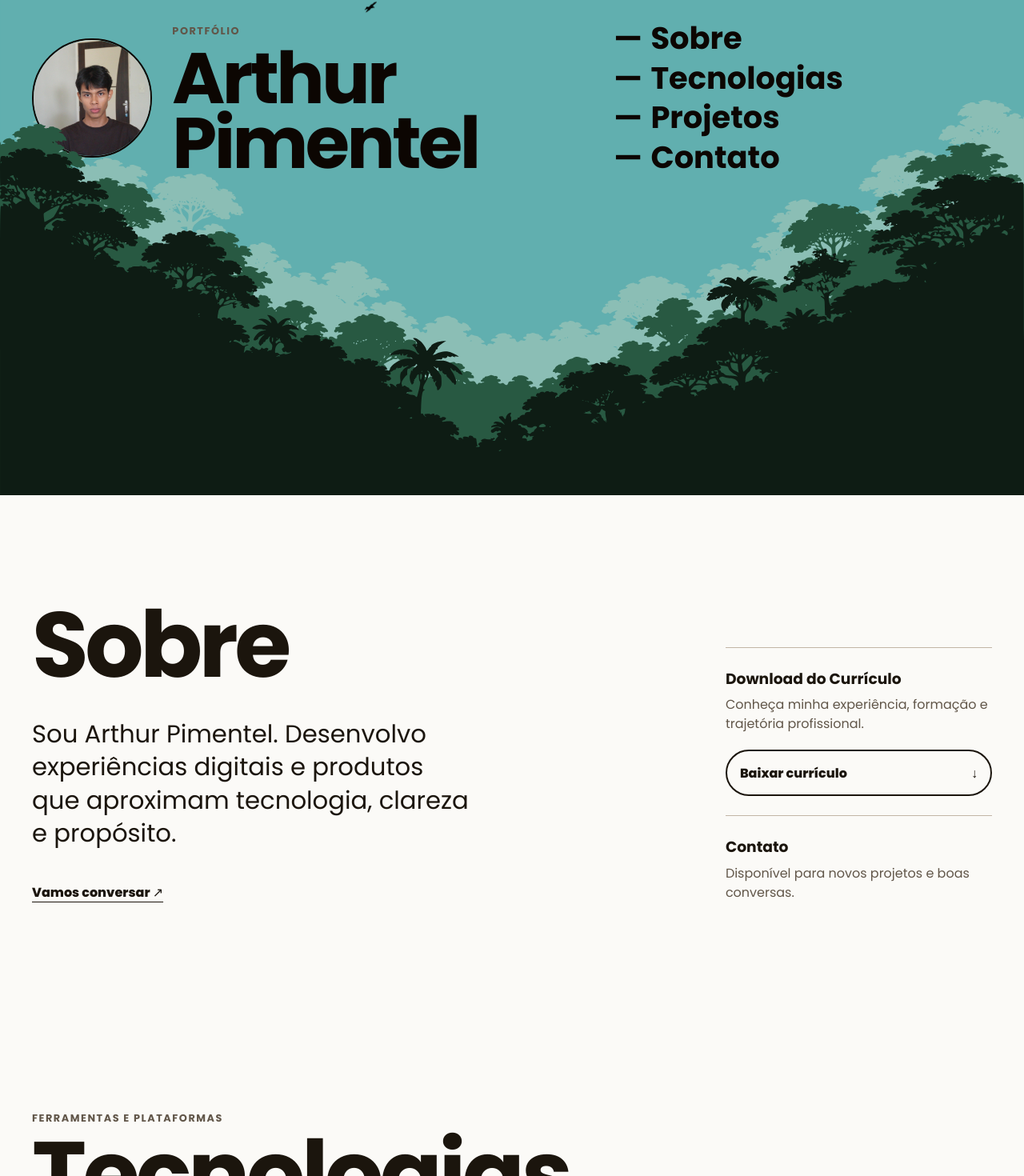
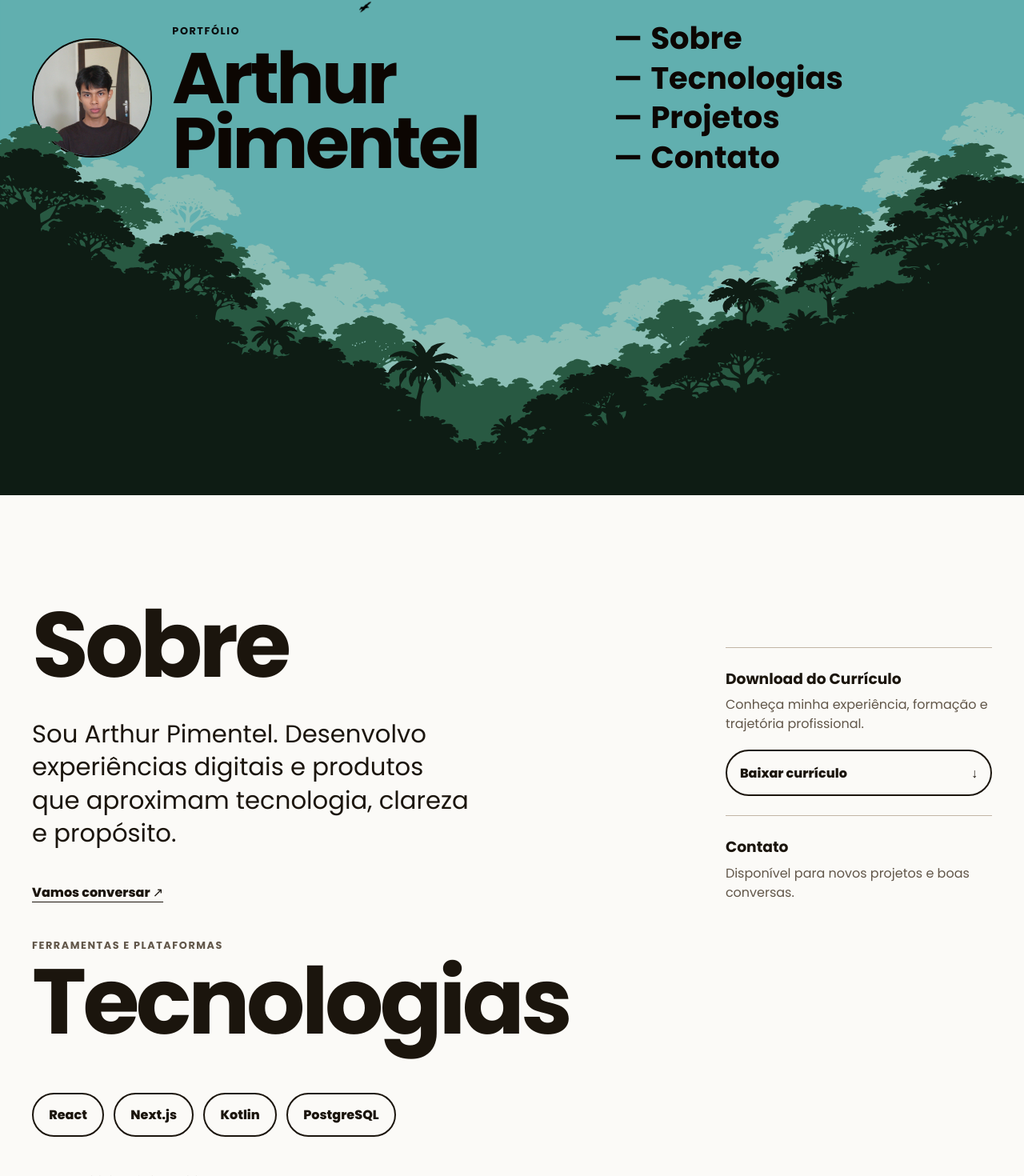
Before and after one commit to Covil-Works/Portifolio-Covil, a React (Vite) app: page / in a window 1280 px wide. Shown: the part 175-1645 px from the top of the page at 80% size. Built offline with nearby package versions, Linux system fonts and the light colour scheme.

Commit message:
fix(layout): corrige detalhes visuais

```diff
--- a/src/styles/global.css
+++ b/src/styles/global.css
@@ -21,6 +21,7 @@ a { color: inherit; }
 
 .hero {
   --composition-width: 100%;
+  --hero-bg-dark: #090b0d;
   --hero-photo-size: clamp(5rem, 9vw, 8rem);
   --hero-identity-gap: clamp(1rem, 2vw, 1.75rem);
   position: relative;
@@ -34,7 +35,7 @@ a { color: inherit; }
 .hero[data-theme="dark"] small { color: oklch(0.78 0.015 80); }
 .hero__background { position: absolute; inset: 0; }
 .hero__background { z-index: 0; background: #61afaf; }
-.hero[data-theme=dark] .hero__background { background: #090b0d; }
+.hero[data-theme=dark] .hero__background { background: var(--hero-bg-dark); }
 .hero__background-image {
   position: absolute;
   top: 0;
@@ -141,6 +142,7 @@ a { color: inherit; }
 .hero[data-theme="dark"] .hero__stack-image--light { opacity: 0; }
 .hero[data-theme="dark"] .hero__stack-image--dark { opacity: 1; }
 @media (min-width: 761px) {
+  .hero__stack { right: -5px; left: -5px; }
   .hero__layer { transform: translate3d(0, calc(var(--hero-content-offset-y) + var(--hero-scroll-offset, 0px)), 0); }
 }
 .theme-toggle {
@@ -201,6 +203,7 @@ a { color: inherit; }
   object-fit: cover;
 }
 small { color: var(--muted); font-size: 0.8rem; font-weight: 700; letter-spacing: 0.12em; }
+.hero__name small { color: var(--hero-bg-dark); }
 h1 {
   max-width: 9ch;
   margin: 0.5rem 0 0;
@@ -215,7 +218,9 @@ nav a::before { content: "—"; display: inline-block; margin-right: 0.65rem; tr
 nav a:hover::before, nav a:focus-visible::before { transform: translateX(0.35rem); }
 a:focus-visible { outline: 3px solid var(--honey); outline-offset: 5px; }
 
-.about, .technologies, .projects { padding-block: clamp(5rem, 10vw, 9rem); }
+.about { padding: clamp(5rem, 10vw, 9rem) 0 20px; }
+.technologies { padding-block: 20px; }
+.projects { padding: 20px 0 clamp(5rem, 10vw, 9rem); }
 .about {
   position: relative;
   z-index: 8;
```
